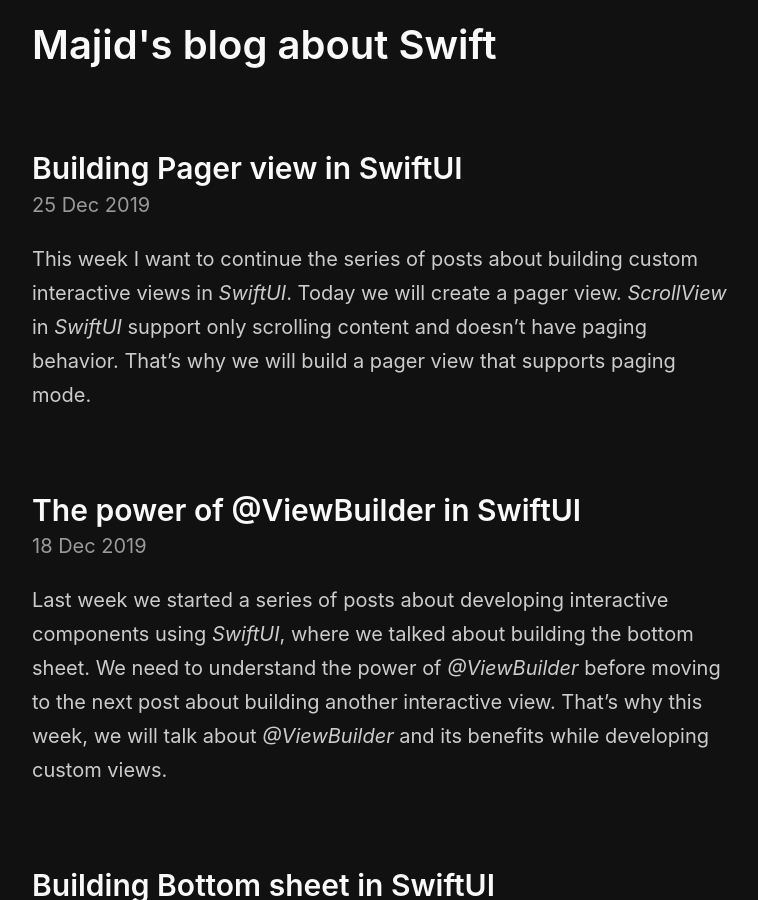
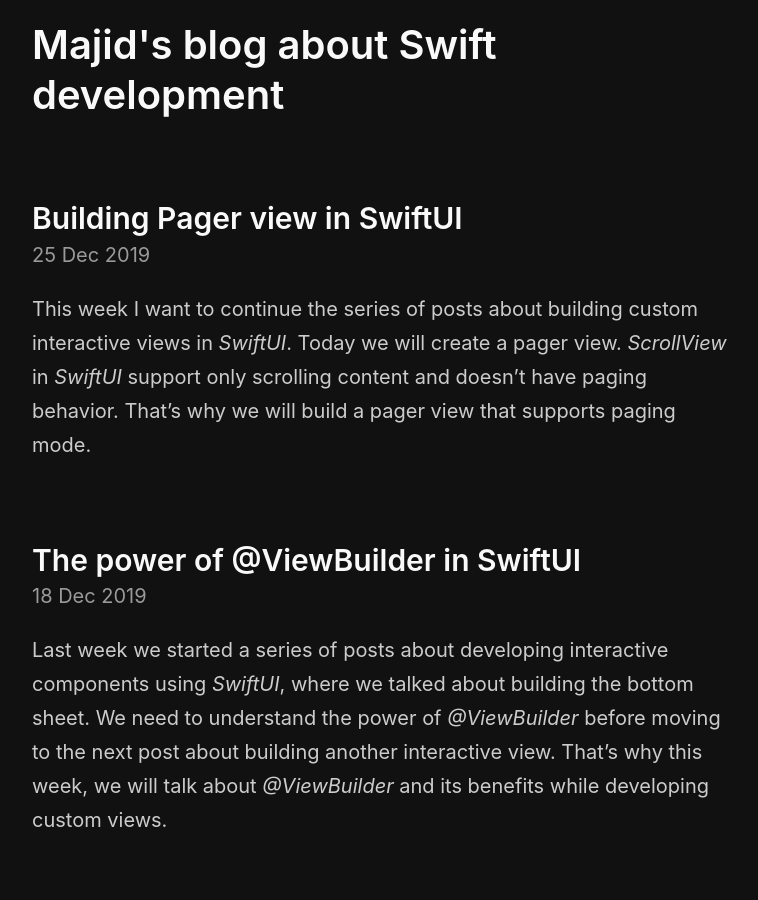
Before and after one commit to mecid/mecid.github.io, a Jekyll site: the page built from index.html, in a window 1280 px wide and 900 px high. Shown: the whole window, without its empty margins (258-1016 px from the left). Built offline with Jekyll 4.4.1, drawn with Linux system fonts in a browser that asks for light colours; the list of posts is cut into pages by our own code.

Commit message:
Update _config.yml

```diff
--- a/_config.yml
+++ b/_config.yml
@@ -2,7 +2,7 @@
 permalink:           pretty
 
 # Setup
-title:               Majid's blog about Swift
+title:               Majid's blog about Swift development
 url:                 https://swiftwithmajid.com
 paginate:            10
 baseurl:             ""
```
